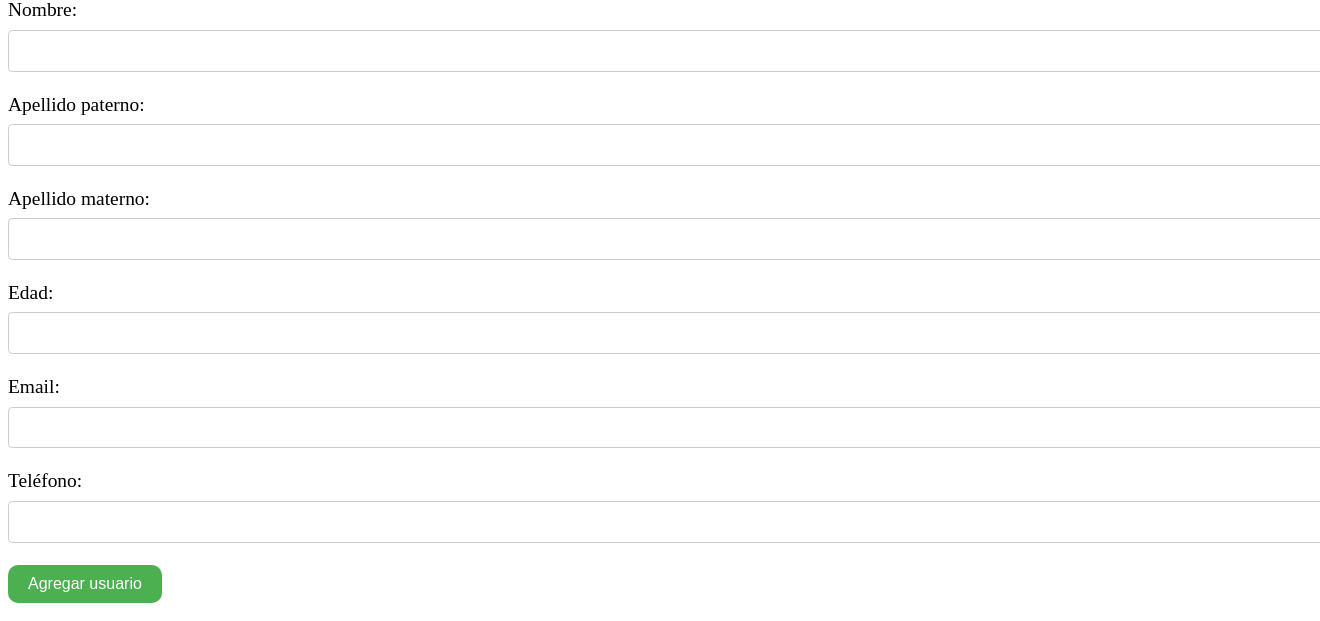
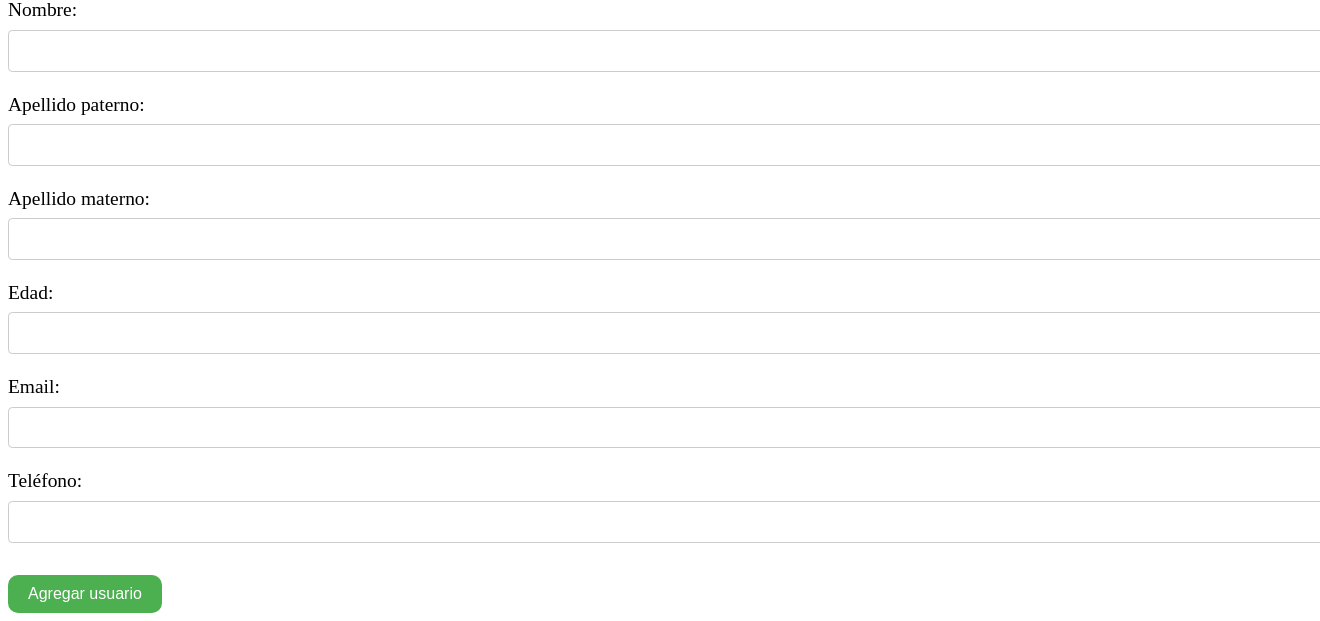
Before and after one commit to mr-ang3l/prueba-backend, a Django app: page /usuarios/ in a window 1320 px wide; the page is wider, and only the part inside the window is pictured. Shown: the part 312-933 px from the top of that part. Run offline with Django 4.2, Linux system fonts and the light colour scheme; data that the repository does not hold is empty.

Commit message:
Modify css

```diff
--- a/static/css/usuarios.css
+++ b/static/css/usuarios.css
@@ -76,3 +76,7 @@
   h3 {
     font-size: 1.2em;
   }
+
+  div {
+    margin-top: 10px;
+  }
--- a/templates/usuarios.html
+++ b/templates/usuarios.html
@@ -38,10 +38,11 @@
 
       <label for="telefono">Teléfono:</label>
       <input type="tel" id="telefono" name="telefono" required><br>
+      <div>
+        <button type="submit">Agregar usuario</button>
+      </div>
     </form>
-    <div>
-      <button type="submit">Agregar usuario</button>
-    </div>
+
 
 
     <script src="{% static 'js/usuarios.js' %}"></script>
```
